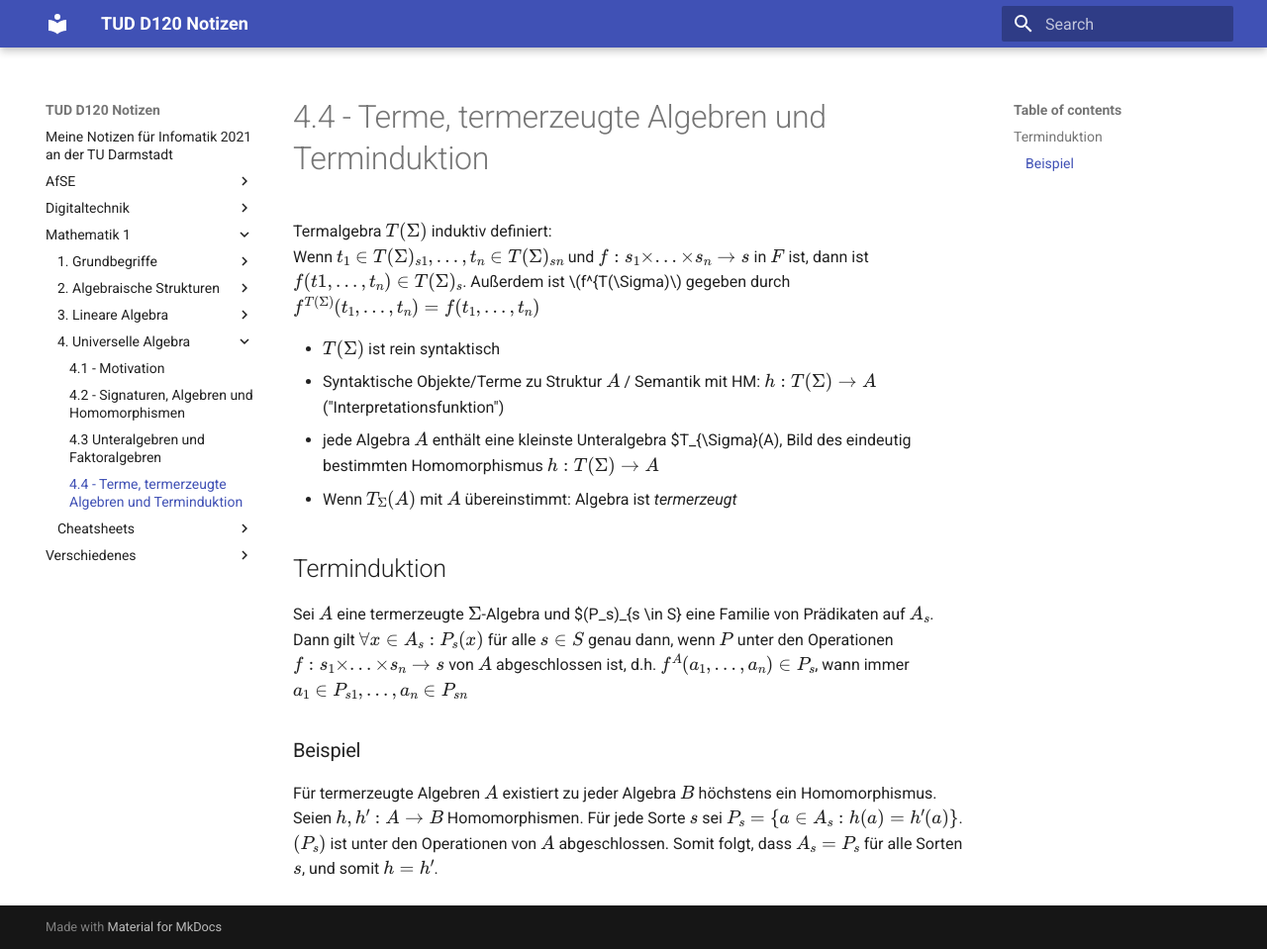
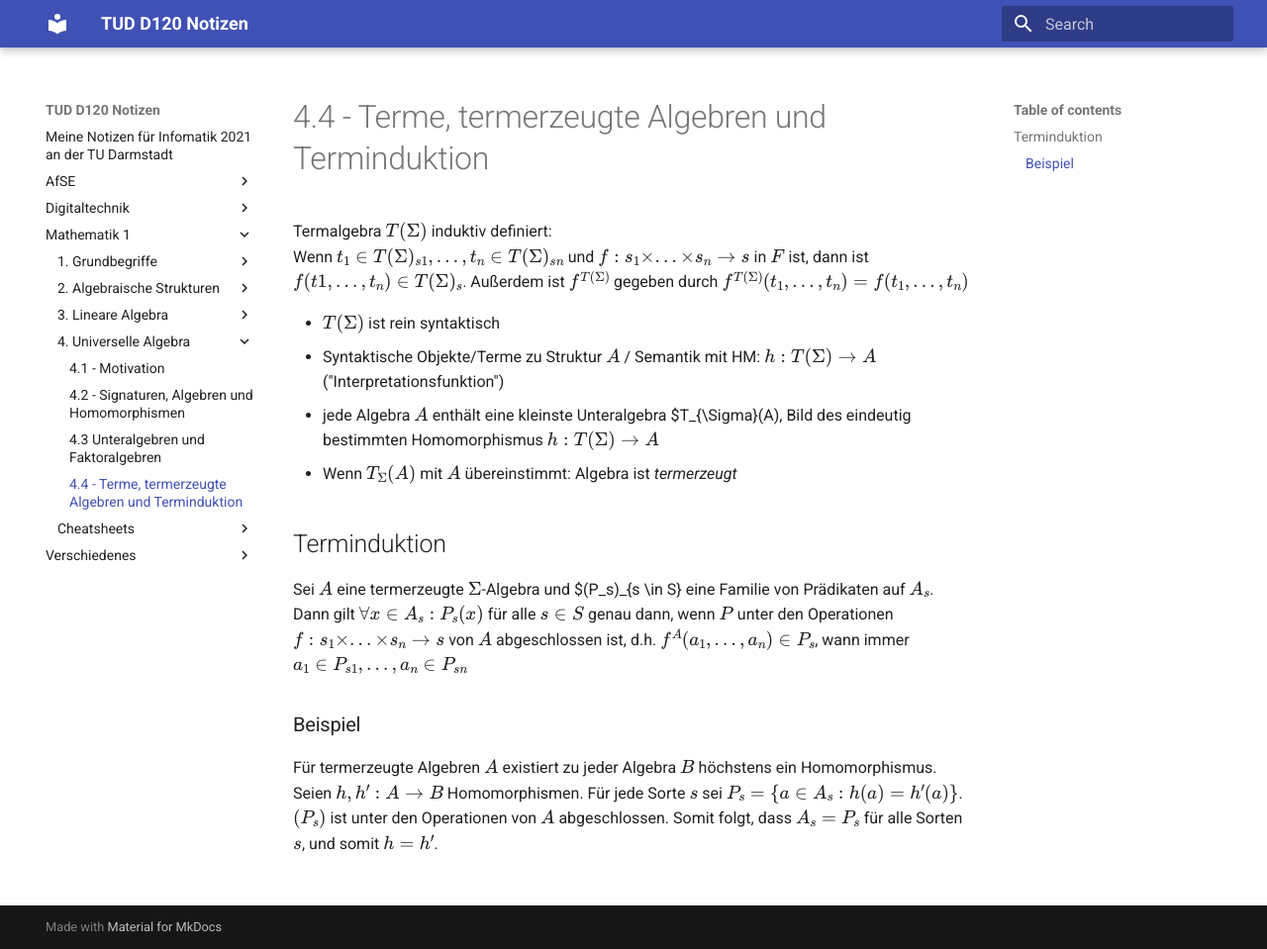
Before and after one commit to aurelilia/fb20-notes, an MkDocs documentation site: the page built from docs/Mathematik 1/4. Universelle Algebra/4.4_terms.md, in a window 1280 px wide and 959 px high. Shown: the whole window at 99% size. Built offline with MkDocs 1.6.1 and Material for MkDocs 9.7.7, drawn with Linux system fonts in a browser that asks for light colours.

Commit message:
Formatting fix

```diff
--- a/docs/Mathematik 1/4. Universelle Algebra/4.4_terms.md
+++ b/docs/Mathematik 1/4. Universelle Algebra/4.4_terms.md
@@ -1,7 +1,7 @@
 # 4.4 - Terme, termerzeugte Algebren und Terminduktion
 Termalgebra $T(\Sigma)$ induktiv definiert:
 Wenn $t_1 \in T(\Sigma)_{s1},...,t_n \in T(\Sigma)_{sn}$ und $f: s_1 \times ... \times s_n \to s$
-in $F$ ist, dann ist $f(t1,...,t_n) \in T(\Sigma)_s$. Außerdem ist $f^{T(\Sigma)$ gegeben durch
+in $F$ ist, dann ist $f(t1,...,t_n) \in T(\Sigma)_s$. Außerdem ist $f^{T(\Sigma)}$ gegeben durch
 $f^{T(\Sigma)}(t_1,...,t_n) = f(t_1,...,t_n)$
 
 - $T(\Sigma)$ ist rein syntaktisch
```
